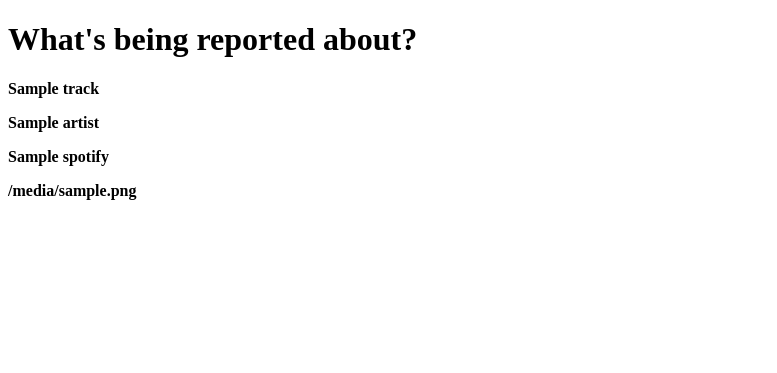
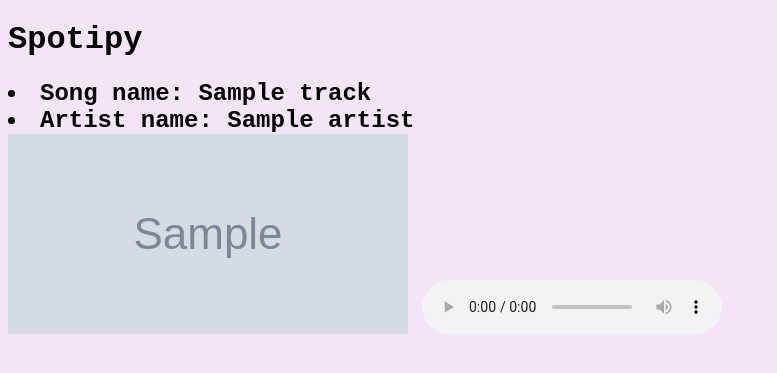
Before and after one commit to NJIT-CS490-SP21/project1-cyp5, a Flask app: page / in a window 1280 px wide. Shown: the top 373 px of the page, without its empty margins (0-777 px from the left). Run offline with Flask 2, Linux system fonts and the light colour scheme; grey boxes marked "Sample" are stand-in pictures; a database or web service that is not in the repository returns one stand-in record (values such as "Sample title"); data that the repository does not hold is empty; parts of the project's set-up code (start-up, migrations or seed data) failed here and were passed over.

Commit message:
Updated the musis.py file and app.py file so that it can choose random artists and its songs and display it in preview

```diff
--- a/app.py
+++ b/app.py
@@ -5,8 +5,6 @@
 
 app = Flask(__name__)
 app.config['SEND_FILE_MAX_AGE_DEFAULT'] = 0
-
-print(music.get_data())
 
 
 @app.route('/')
--- a/music.py
+++ b/music.py
@@ -6,14 +6,9 @@
 load_dotenv(find_dotenv())# This is to load your API keys from .env
 
 AUTH_URL="https://accounts.spotify.com/api/token"
-Artist1 = "https://api.spotify.com/v1/artists/0Tgdv4JlRUoXWfGTrWgY1m"
-Artist2 = "https://api.spotify.com/v1/artists/008PpLcKUtVXle6JSwkq3I"
-Artist3 = "https://api.spotify.com/v1/artists/3TVXtAsR1Inumwj472S9r4"
 Random_artist = ["https://api.spotify.com/v1/artists/0Tgdv4JlRUoXWfGTrWgY1m/top-tracks?market=US",
                  "https://api.spotify.com/v1/artists/008PpLcKUtVXle6JSwkq3I/top-tracks?market=US",
                  "https://api.spotify.com/v1/artists/3TVXtAsR1Inumwj472S9r4/top-tracks?market=US"]
-
-
 
 client_creds = f"{os.getenv('client_id')}:{os.getenv('client_secret')}"
 client_creds_b64 = base64.b64encode(client_creds.encode())
@@ -33,37 +28,18 @@
 headers = {
     "Authorization" : f"Bearer {access_token}"
 }
-'''
-response = requests.get(Artist1, headers=headers)
-data = response.json()
-artist_1 = data['name']
-print("1. "+data['name'])
 
-response = requests.get(Artist2, headers=headers)
-data = response.json()
-print("2. "+data['name'])
-
-response = requests.get(Artist3, headers=headers)
-data = response.json()
-print("3. "+data['name'])
-print()
-'''
 def get_data():
     response = requests.get(random.choice(Random_artist), headers=headers)
     data = response.json()
 
+    arr = []
+
     for i in (data['tracks']):
         song_name = i['name']
         song_artist = i['album']['artists'][0]['name']
-        song_link = i['external_urls']['spotify']
+        song_link = i['preview_url']
         song_image = i['album']['images'][0]['url']
-    '''
-    for i in (data['tracks']):
-        print("Song name: " + i['name'])
-        print("Song Artist: " + i['album']['artists'][0]['name'])
-        print("Song Link: " + i['external_urls']['spotify'])
-        print("Song image: " + i['album']['images'][0]['url'])
-        print()
-    '''
-    array = [song_name,song_artist,song_link,song_image]
-    return array
+        array = [song_name,song_artist,song_link,song_image]
+        arr.append(array)
+    return random.choice(arr)
--- a/static/style.css
+++ b/static/style.css
@@ -0,0 +1,4 @@
+body {
+    background-color: #f3e5f5;
+    font-family: 'Courier New', monospace;
+}
--- a/templates/index.html
+++ b/templates/index.html
@@ -6,14 +6,18 @@
 </head>
 
 <body>
-    <h1>What's being reported about?</h1>
-    <div class='container'>
-        {% for i in range(length) %}
-        <div class='item'>
-            <p><b>{{ music[i] }}</b></p>
-        </div>
-        {% endfor %}
-    </div>
+    <h1>Spotipy</h1>
+    <h2><div class='container'>
+            <li> Song name: {{music[0]}}</li>
+            <li> Artist name: {{music[1]}}</li>
+            <img src={{music[3]}} width="400" height="200">
+            <audio controls>
+                <source src={{music[2]}} type="audio/ogg">
+            </audio>
+            <!--<p><a href={{music[3]}}>Click to play song!</a></p>-->
+
+
+    </h2></div>
 
 </body>
 
```
Also changed, not shown: 1 other file.
